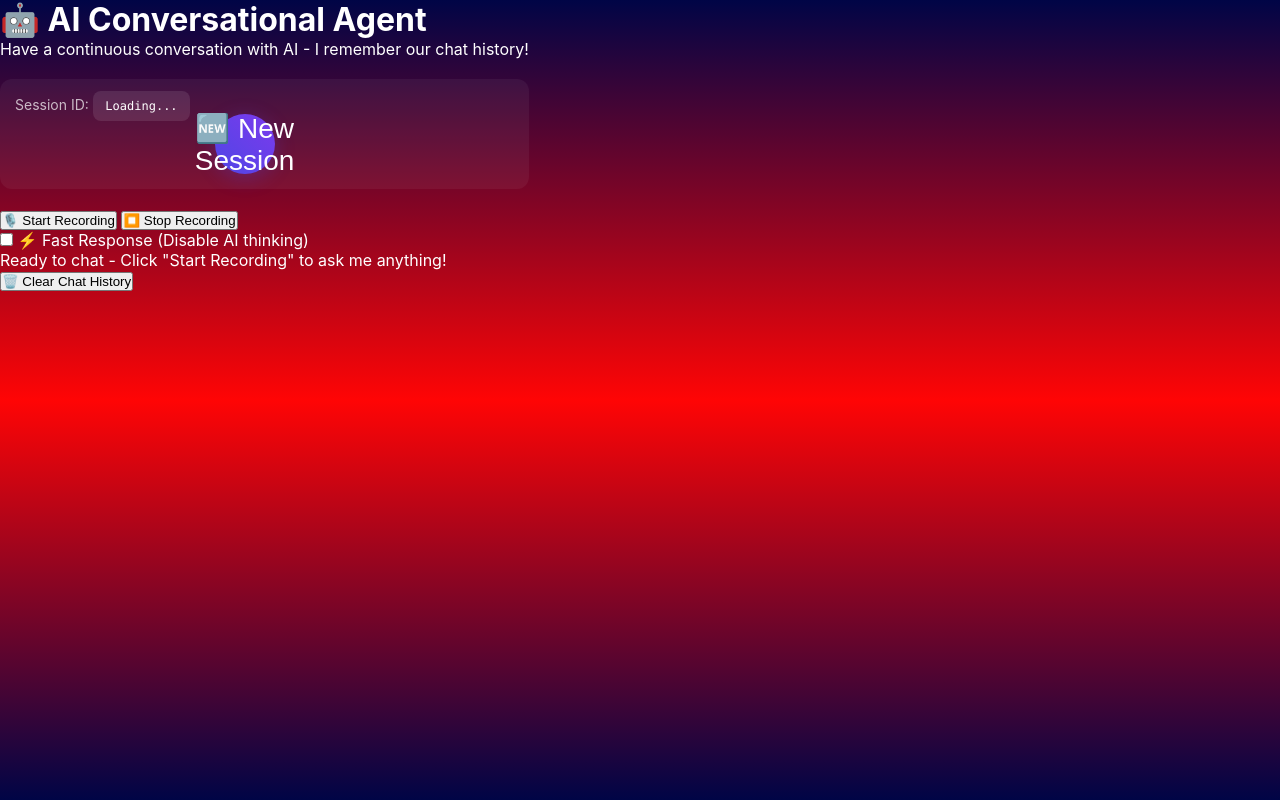
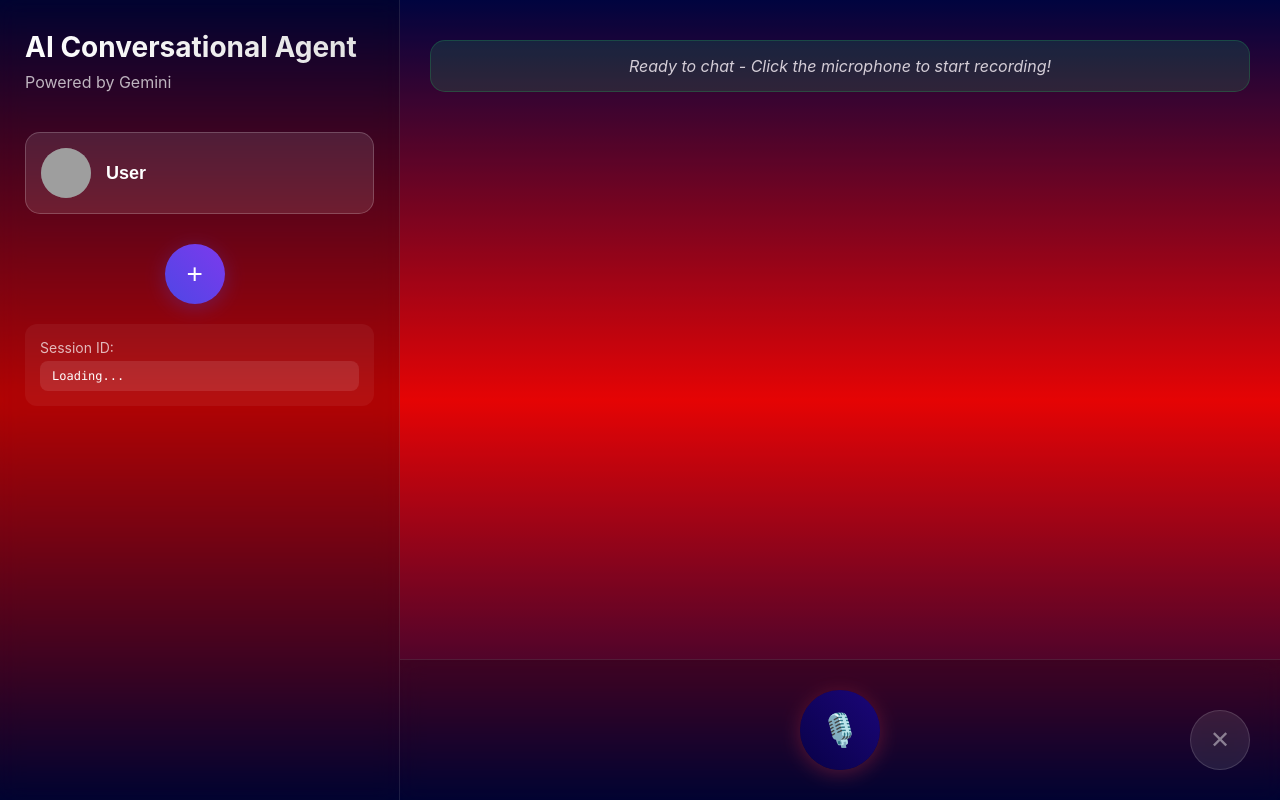
Before and after one commit to coderkartik7/System-Solo-Levelling---AI-assistant, a Python web app: template AI voice agents/templates/index.html in a window 1280 px wide. Run offline with Jinja, Linux system fonts and the light colour scheme; the template is opened without the code that fills it, so the values that code supplies are empty; grey boxes are pictures that could not be loaded.

Commit message:
Added some features & Enhanced UI

```diff
--- a/AI voice agents/templates/index.html
+++ b/AI voice agents/templates/index.html
@@ -3,57 +3,57 @@
 <head>
     <meta charset="UTF-8">
     <meta name="viewport" content="width=device-width, initial-scale=1.0">
-    <title>AI Voice Generator with Chat History</title>
+    <title>AI Conversational Agent</title>
+    <link rel="stylesheet" href="styles.css">
     <link rel="stylesheet" href="static/styles.css">
 </head>
+<body>
+    <!-- Left Sidebar -->
+    <div class="sidebar">
+        <div class="app-header">
+            <h1 class="app-title">AI Conversational Agent</h1>
+            <p class="app-subtitle">Powered by Gemini</p>
+        </div>
 
-<!-- Enhanced AI Chat Bot with Session Management -->
-    <div class="container">
-        <h1>🤖 AI Conversational Agent</h1>
-        <p class="subtitle">Have a continuous conversation with AI - I remember our chat history!</p>
-
-        <div class="session-info">
-            <div class="session-display">
-                <span class="session-label">Session ID:</span>
-                <span id="currentSessionId" class="session-id">Loading...</span>
-                <button id="newSessionBtn" class="new-session-btn">🆕 New Session</button>
+        <div class="user-section">
+            <div class="user-profile">
+                <div>
+                    <img class="user-avatar" src="https://media.istockphoto.com/id/1337144146/vector/default-avatar-profile-icon-vector.jpg?s=612x612&w=0&k=20&c=BIbFwuv7FxTWvh5S3vB6bkT0Qv8Vn8N5Ffseq84ClGI=" height="50px">
+                </div>
+                <input type="text" class="user-name-input" id="userNameInput" placeholder="Enter your name..." value="User">
             </div>
         </div>
 
-        <div class="controls">
-            <button id="llmStartBtn" class="start-btn">🎙️ Start Recording</button>
-            <button id="llmStopBtn" class="stop-btn">⏹️ Stop Recording</button>
+        <button class="new-session-btn" id="newSessionBtn" title="Start New Session">+</button>
+
+        <div class="session-info">
+            <div class="session-label">Session ID:</div>
+            <div class="session-id" id="currentSessionId">Loading...</div>
         </div>
+    </div>
 
-        <div class="chat-options">
-            <div class="checkbox-container">
-                <input type="checkbox" id="disableThinking" />
-                <label for="disableThinking">⚡ Fast Response (Disable AI thinking)</label>
+    <!-- Main Chat Area -->
+    <div class="main-content">
+        <div class="chat-area" id="chatArea">
+            <!-- Status message will appear here -->
+            <div class="status-message ready" id="statusMessage">
+                Ready to chat - Click the microphone to start recording!
             </div>
-        </div>
-
-        <div class="status-container">
-            <div class="thinking-dots" id="thinkingDots" style="display: none;">
-                <span></span>
-                <span></span>
-                <span></span>
-            </div>
-            <div id="llmStatus" class="status ready">Ready to chat - Click "Start Recording" to ask me anything!</div>
-        </div>
-
-        <div class="chat-container" id="chatContainer">
             <!-- Chat messages will appear here -->
         </div>
 
+        <!-- Audio Player (hidden by default) -->
         <div class="audio-container">
-            <audio id="llmAudioPlayback" controls style="display: none;"></audio>
+            <audio id="audioPlayback" controls style="display: none;"></audio>
         </div>
 
-        <div class="chat-controls">
-            <button id="clearChatBtn" class="clear-chat-btn">🗑️ Clear Chat History</button>
+        <!-- Bottom Controls -->
+        <div class="controls-area">
+            <button class="record-btn" id="recordBtn" title="Start/Stop Recording">🎙️</button>
+            <button class="stop-conversation-btn" id="stopConversationBtn" title="Stop Conversation" disabled>✕</button>
         </div>
     </div>
 
-    <script src="static/script.js"></script>
+    <script src="./static/script.js"></script>
 </body>
 </html>
```
